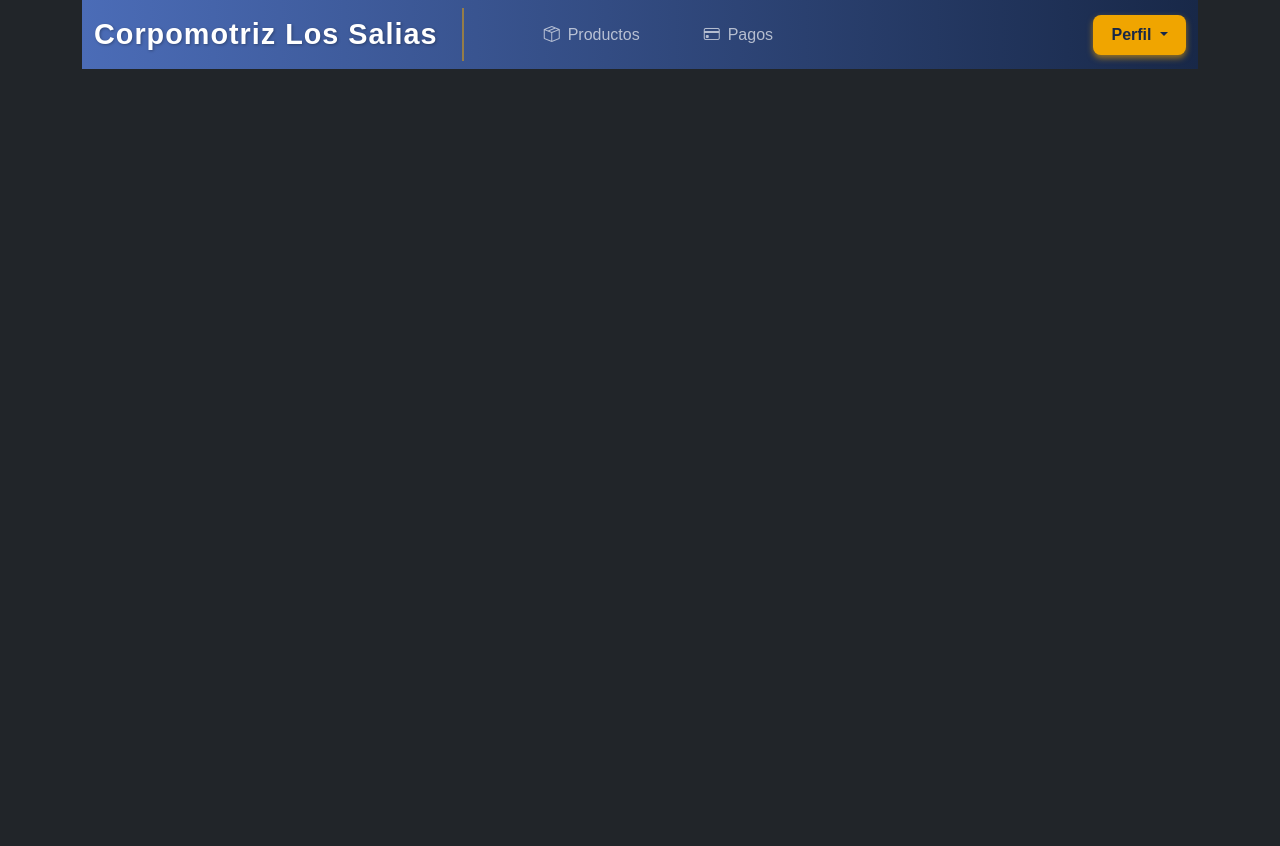
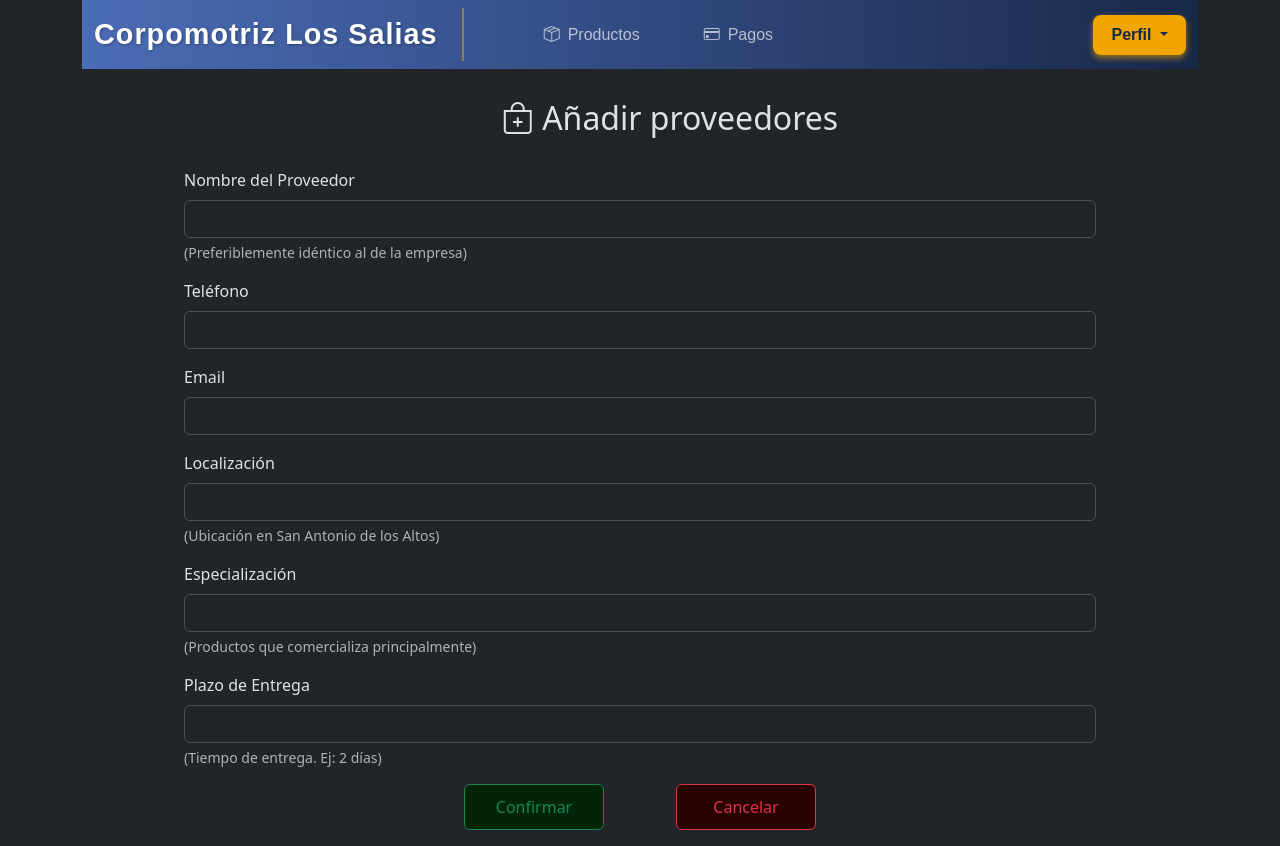
Before and after one commit to javier04s/Proyecto-IngSoftware, an Angular app in the folder frontend/: page /proveedores/agregar in a window 1280 px wide. Before the commit this address led to /. Before the commit the page ends 800 px from the top, so only its background shows below. Built offline with nearby package versions, Linux system fonts and the light colour scheme.

Commit message:
Fix de Botones y Webonadas Varias. Frontend 1.9

```diff
--- a/frontend/src/app/app.routes.ts
+++ b/frontend/src/app/app.routes.ts
@@ -8,6 +8,7 @@ import { ProductoDetalleComponent } from './producto-detalle/producto-detalle.co
 import { ListaUsuariosComponent } from './lista-usuarios/lista-usuarios.component';
 import { ProveedorListaComponent } from './proveedores-lista/proveedores-lista.component';
 import { AgregarProductoComponent } from './agregar-producto/agregar-producto.component';
+import { ProveedoresAgregarComponent } from './proveedores-agregar/proveedores-agregar.component';
 
 export const routes: Routes = [
   {path: 'productos', component: ProductoListaComponent},
@@ -19,5 +20,6 @@ export const routes: Routes = [
   {path: 'perfil', component: PerfilComponent},
   {path: 'pagos', component: PagosComponent},
   {path: 'usuarios/registrados', component: ListaUsuariosComponent},
-  {path: 'proveedores', component: ProveedorListaComponent}
+  {path: 'proveedores', component: ProveedorListaComponent},
+  {path: 'proveedores/agregar', component: ProveedoresAgregarComponent},
 ];
--- a/frontend/src/app/producto-lista/producto-lista.component.html
+++ b/frontend/src/app/producto-lista/producto-lista.component.html
@@ -10,7 +10,7 @@
 
     <ng-container *ngIf="usuario$ | async as usuario">
       <div *ngIf="usuario?.rol === 'ADMINISTRADOR'">
-        <button class="btn btn-outline-primary d-flex align-items-center">
+        <button class="btn btn-outline-primary d-flex align-items-center" (click)="interfazAggProducto()">
           <i class="bi bi-plus-circle me-2"></i> Insertar Producto
         </button>
       </div>
--- a/frontend/src/app/producto-lista/producto-lista.component.ts
+++ b/frontend/src/app/producto-lista/producto-lista.component.ts
@@ -56,4 +56,7 @@ export class ProductoListaComponent implements OnInit {
     this.router.navigate(['/productos', id]);
   }
 
+  interfazAggProducto(): void {
+    this.router.navigate(['/productos/nuevos']);
+  }
 }
--- /dev/null
+++ b/frontend/src/app/proveedores-agregar/proveedores-agregar.component.html
@@ -0,0 +1,39 @@
+<div class="container">
+    <div class="container text-center" style="margin:30px">
+        <h2> <i class="bi bi-bag-plus"></i> Añadir proveedores</h2>
+    </div>
+<form>
+  <div class="mb-3" style="margin-right:90px; margin-left:90px">
+    <label for="exampleInputEmail1" class="form-label">Nombre del Proveedor</label>
+    <input type="string" class="form-control" id="exampleInputEmail1" aria-describedby="emailHelp">
+    <div id="emailHelp" class="form-text">(Preferiblemente idéntico al de la empresa)</div>
+  </div>
+  <div class="mb-3" style="margin-right:90px; margin-left:90px">
+    <label for="exampleInputPassword1" class="form-label">Teléfono</label>
+    <input type="text" class="form-control" id="exampleInputPassword1">
+  </div>
+  <div class="mb-3" style="margin-right:90px; margin-left:90px">
+    <label for="exampleInputPassword1" class="form-label">Email</label>
+    <input type="email" class="form-control" id="exampleInputPassword1">
+  </div>
+  <div class="mb-3" style="margin-right:90px; margin-left:90px">
+    <label for="exampleInputPassword1" class="form-label">Localización</label>
+    <input type="text" class="form-control" id="exampleInputPassword1">
+    <div id="emailHelp" class="form-text">(Ubicación en San Antonio de los Altos)</div>
+  </div>
+  <div class="mb-3" style="margin-right:90px; margin-left:90px">
+    <label for="exampleInputPassword1" class="form-label">Especialización</label>
+    <input type="string" class="form-control" id="exampleInputPassword1">
+    <div id="emailHelp" class="form-text">(Productos que comercializa principalmente)</div>
+  </div>
+  <div class="mb-3" style="margin-right:90px; margin-left:90px">
+    <label for="exampleInputPassword1" class="form-label">Plazo de Entrega</label>
+    <input type="string" class="form-control" id="exampleInputPassword1">
+    <div id="emailHelp" class="form-text">(Tiempo de entrega. Ej: 2 días)</div>
+  </div>
+  </form>
+
+<div class="mb-3 d-flex justify-content-between" style="margin-right:90px; margin-left:90px">
+    <button type="submit" class="btn btn-outline-success" style="background-color: #022407; width: 140px; padding: 10px; margin-left:280px">Confirmar</button>
+    <button type="submit" class="btn btn-outline-danger" style="background-color: #290202; width: 140px; padding: 10px; margin-right: 280px;">Cancelar</button>
+</div>
--- a/frontend/src/app/proveedores-lista/proveedores-lista.component.html
+++ b/frontend/src/app/proveedores-lista/proveedores-lista.component.html
@@ -2,7 +2,7 @@
     <div class="container text-center" style="margin:30px">
         <h2> <i class="bi bi-truck"></i> Listado de proveedores</h2>
     </div>
-    <table class="table table-hover align-middle">
+    <table class="table table-hover table-striped align-middle">
   <thead>
     <tr>
       <th scope="col" style="background-color: #041f3d;"><i class="bi bi-qr-code"></i> ID</th>
@@ -28,7 +28,17 @@
     }
   </tbody>
 </table>
-<div class="container2 text-center" style="margin: 30px;"></div>
-  <button type="button" class="btn btn-dark" style="background-color:#100B5C;
-  display:flex; flex-direction: row-reverse; justify-content: flex-start; flex-wrap: nowrap; align-items: flex-start; align-content: flex-start;">Añadir proveedores</button>
+<div class="container2 text-center" style="margin: 30px;">
+  <button type="button" class="btn btn-dark" (click)="interfazAggProveedor()"
+  style="background-color:#004A24;
+  display:flex; flex-direction: row-reverse; justify-content: flex-start; flex-wrap: nowrap; align-items: center; align-content: flex-start;
+  gap: 10px;
+  padding: 10px 20px;
+  transition: background-color 0.3s ease, transform 0.2s ease;"
+  onmouseover="this.style.backgroundColor='#005E2C'; this.style.transform='scale(1.05)';"
+  onmouseout="this.style.backgroundColor='#004A24'; this.style.transform='scale(1)';">
+  <span>Añadir proveedores</span>
+  <i class="bi bi-bag-plus"></i>
+</button>
 </div>
+</div>
--- a/frontend/src/app/proveedores-lista/proveedores-lista.component.ts
+++ b/frontend/src/app/proveedores-lista/proveedores-lista.component.ts
@@ -1,6 +1,7 @@
 import { Component, inject, OnInit} from '@angular/core';
 import { Proveedor } from '../proveedor';
 import { ProveedorService } from '../services/proveedor.service';
+import { Router } from '@angular/router';
 
 @Component({
   selector: 'app-proveedor-lista',
@@ -11,6 +12,8 @@ export class ProveedorListaComponent implements OnInit {
   proveedores: Proveedor[] = [];
 
   private proveedorServicio = inject(ProveedorService)
+
+  constructor(private router: Router) {}
 
   ngOnInit(){
     this.obtenerProveedores();
@@ -26,4 +29,8 @@ export class ProveedorListaComponent implements OnInit {
       }
     });
   }
+
+  interfazAggProveedor(): void {
+    this.router.navigate(['/proveedores/agregar']);
+  }
 }
```
Also changed, not shown: frontend/src/app/proveedores-agregar/proveedores-agregar.component.ts (added, +10 -0 lines).
